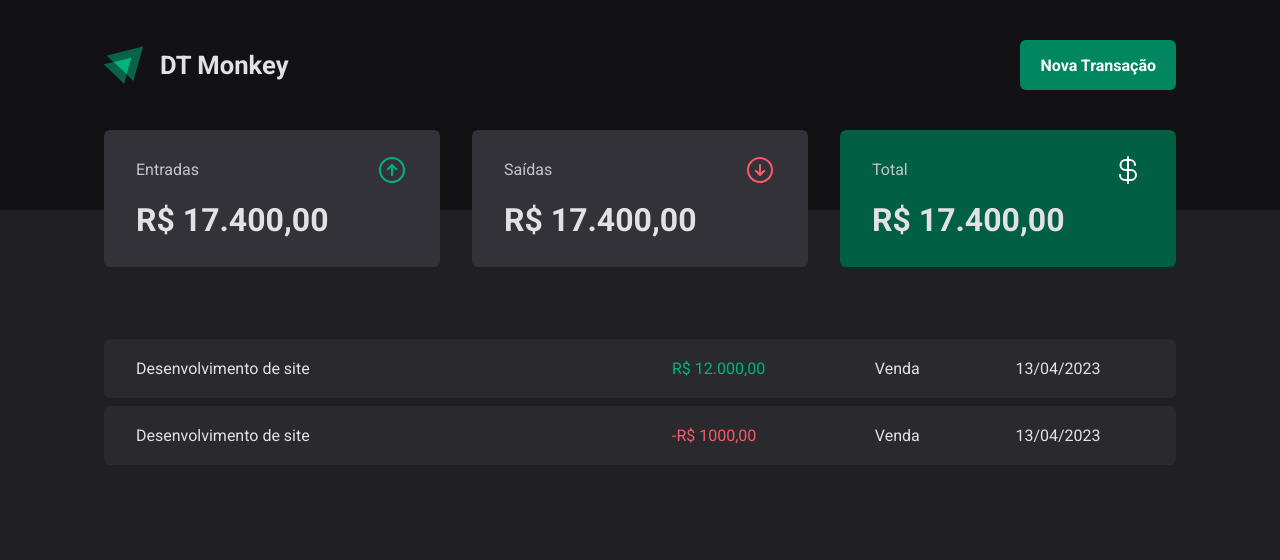
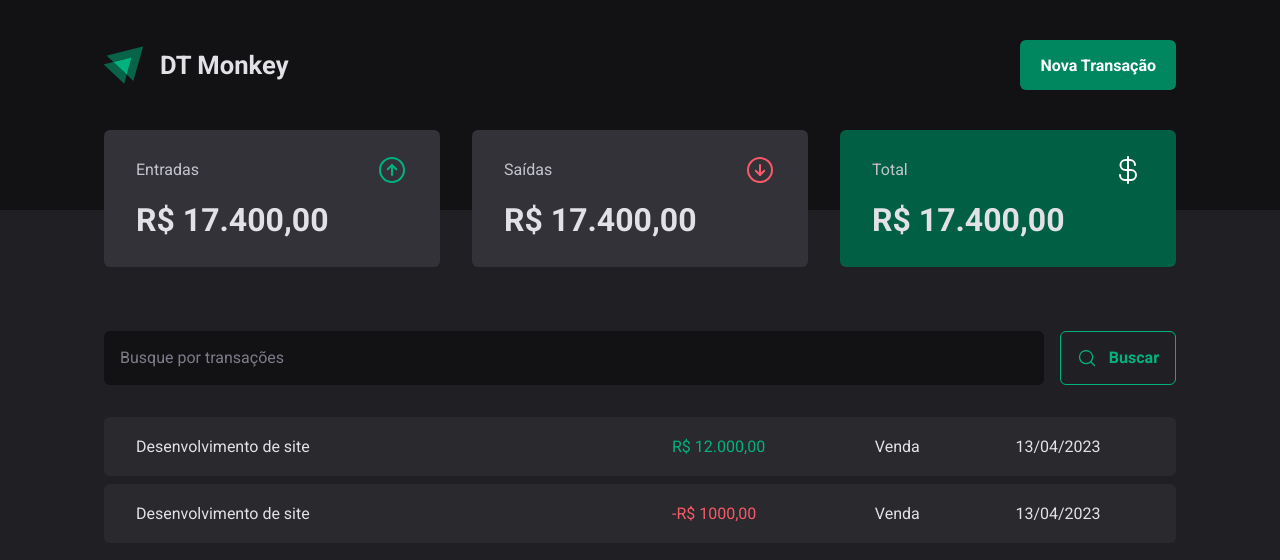
Before and after one commit to raiane-oliveira/DT-money, a React (Vite) app: page / in a window 1280 px wide. Shown: the top 560 px of the page. Built offline with nearby package versions, Linux system fonts and the light colour scheme.

Commit message:
style: :lipstick: search form

```diff
--- /dev/null
+++ b/src/pages/Transactions/components/SearchForm/index.tsx
@@ -0,0 +1,15 @@
+import { MagnifyingGlass } from 'phosphor-react'
+import { SearchFormContainer } from './styles'
+
+export function SearchForm() {
+  return (
+    <SearchFormContainer>
+      <input type="text" placeholder="Busque por transações" />
+
+      <button type="submit">
+        <MagnifyingGlass size={20} />
+        Buscar
+      </button>
+    </SearchFormContainer>
+  )
+}
--- /dev/null
+++ b/src/pages/Transactions/components/SearchForm/styles.tsx
@@ -0,0 +1,42 @@
+import { styled } from 'styled-components'
+
+export const SearchFormContainer = styled.form`
+  display: flex;
+  gap: 1rem;
+
+  input {
+    flex: 1;
+    border-radius: 6px;
+    border: 0;
+    background-color: ${(props) => props.theme['gray-900']};
+    color: ${(props) => props.theme['gray-300']};
+    padding: 1rem;
+
+    &::placeholder {
+      color: ${(props) => props.theme['gray-500']};
+    }
+  }
+
+  button {
+    display: flex;
+    align-items: center;
+    gap: 0.75rem;
+    cursor: pointer;
+
+    border: 0;
+    padding: 1rem;
+    background: transparent;
+    border: 1px solid ${(props) => props.theme['green-300']};
+    color: ${(props) => props.theme['green-300']};
+    font-weight: bold;
+    border-radius: 6px;
+
+    transition: 0.2s;
+
+    &:hover {
+      background: ${(props) => props.theme['green-500']};
+      border: 1px solid ${(props) => props.theme['green-500']};
+      color: ${(props) => props.theme.white};
+    }
+  }
+`
--- a/src/pages/Transactions/index.tsx
+++ b/src/pages/Transactions/index.tsx
@@ -1,5 +1,6 @@
 import { Header } from '../../components/Header'
 import { Summary } from '../../components/Summary'
+import { SearchForm } from './components/SearchForm'
 import {
   PriceHighlight,
   TransactionsContainer,
@@ -13,6 +14,8 @@
       <Summary />
 
       <TransactionsContainer>
+        <SearchForm />
+
         <TransactionsTable>
           <tbody>
             <tr>
--- a/src/pages/Transactions/styles.ts
+++ b/src/pages/Transactions/styles.ts
@@ -10,7 +10,7 @@
 export const TransactionsTable = styled.table`
   width: 100%;
   border-spacing: 0 0.5rem;
-  /* margin-top: 1.5rem; */
+  margin-top: 1.5rem;
 
   td {
     padding: 1.25rem 2rem;
```
